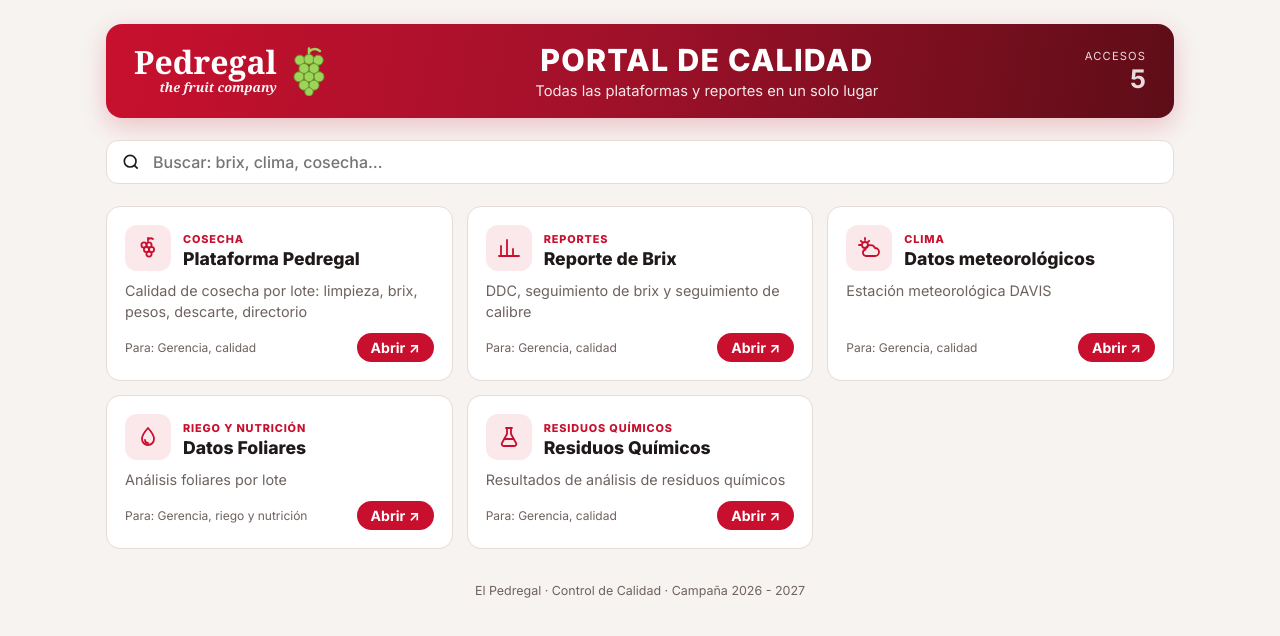
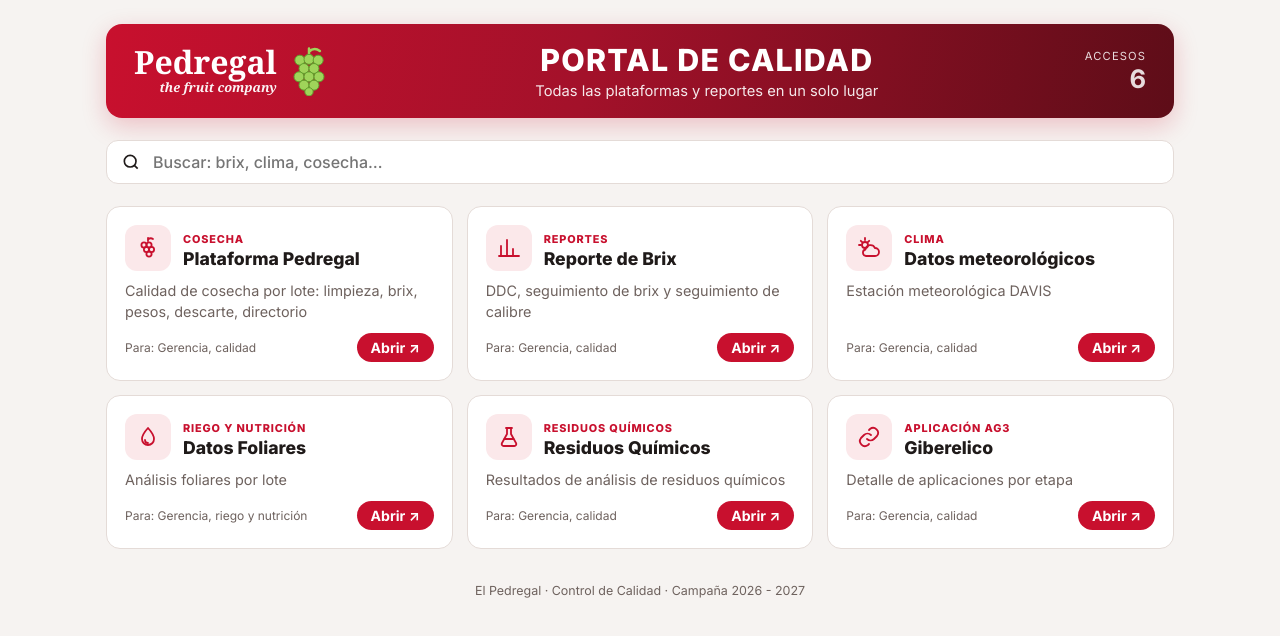
Before and after one commit to omartel-crypto/portal-pedregal, a plain HTML site: page index.html in a window 1280 px wide. Drawn offline with Linux system fonts and the light colour scheme.

Commit message:
Fix JSON structure in index.html

```diff
--- a/index.html
+++ b/index.html
@@ -63,7 +63,8 @@ const LINKS = [
   {cat: "Riego y Nutrición", nombre: "Datos Foliares", link: "https://script.google.com/a/macros/elpedregalsa.com/s/AKfycbw3uu1EAbq0yPFrdasThO9EgKlmUO0HMXqEZyJ0HxhDG-xdTHhdMFf8Iq_r_FJatE_WDw/exec",
    desc: "Análisis foliares por lote", quien: "Gerencia, riego y nutrición", orden: 4},
   {cat: "Residuos Químicos", nombre: "Residuos Químicos", link: "https://script.google.com/a/macros/elpedregalsa.com/s/AKfycbxOg5LUNc61IF10ao4qz1I9jQ2D-lJ7EpFemg22eEyZvAXthBf8a537zF5aeRcG1LwEnQ/exec",
-   desc: "Resultados de análisis de residuos químicos", quien: "Gerencia, calidad", orden: 5},
+   desc: "Resultados de análisis de residuos químicos", quien: "Gerencia, calidad", orden: 5},{cat: "Aplicación AG3", nombre: "Giberelico", link: "https://giberelico-mazwxmktxu49zds9lpaq9n.streamlit.app/",
+   desc: "Detalle de aplicaciones por etapa", quien: "Gerencia, calidad", orden: 6},
 ];
 /* ========================================================================== */
 const ICON = {
```
